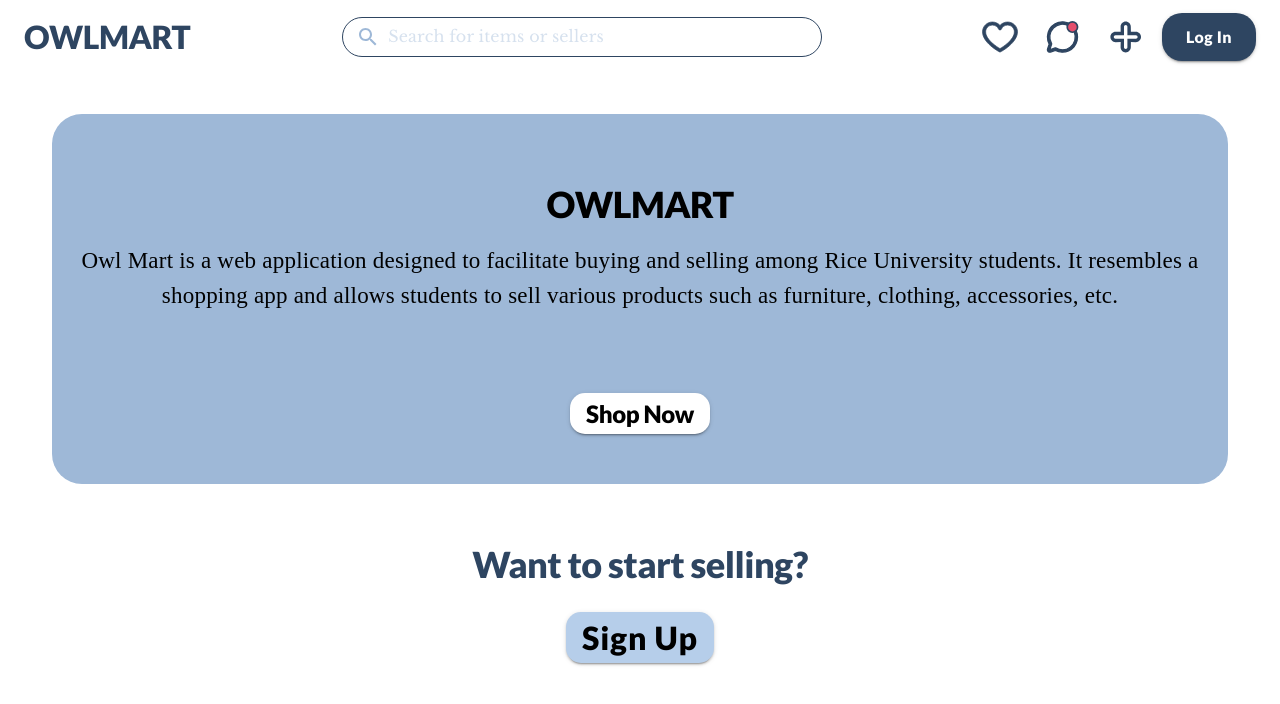
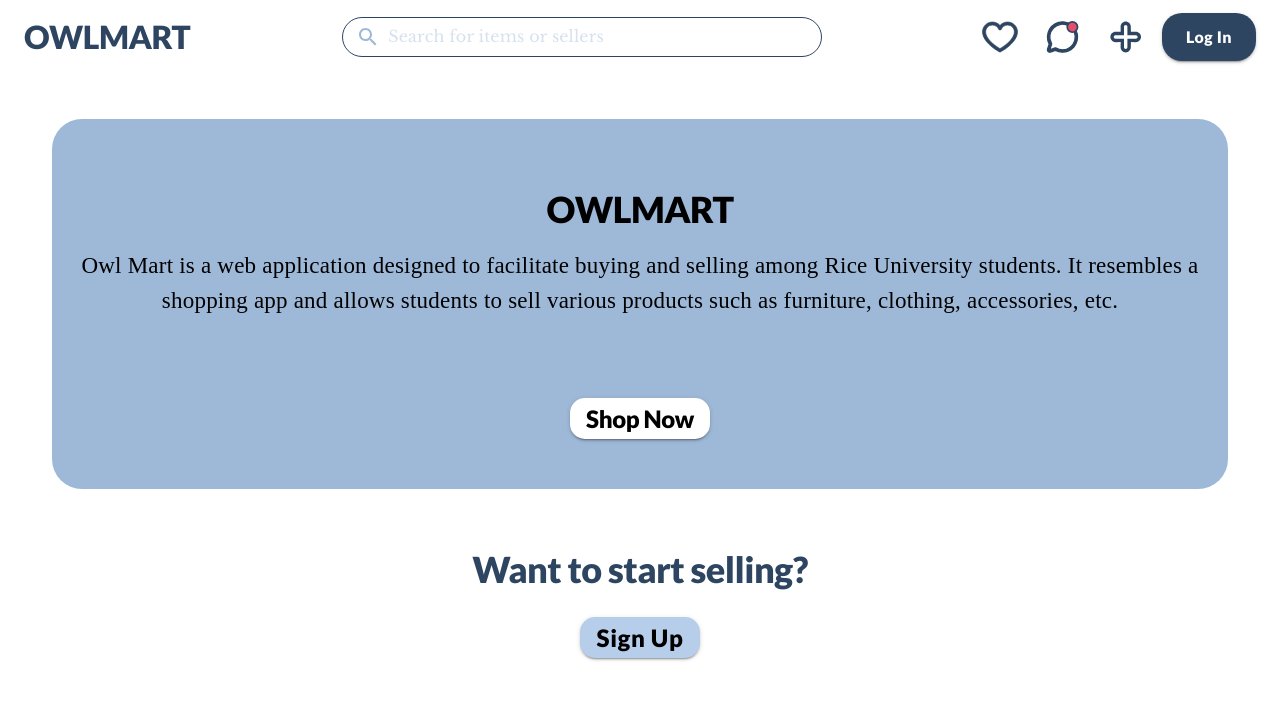
Before and after one commit to rice-apps/owlmart, a React (Create React App) app in the folder client/: page / in a window 1280 px wide. Shown: the top 704 px of the page. Built offline with nearby package versions, Linux system fonts and the light colour scheme.

Commit message:
font size to rem

```diff
--- a/client/src/components/pages/LandingPage.js
+++ b/client/src/components/pages/LandingPage.js
@@ -53,7 +53,7 @@
             <Typography
               variant="h1"
               sx={{
-                fontSize: "24px",
+                fontSize: "1.5rem",
                 fontFamily: "Lato-bold",
                 color: "black",
                 fontStyle: "normal",
@@ -89,7 +89,7 @@
             color: "black",
             marginTop: "1vh",
             fontFamily: "Lato-bold",
-            fontSize: "2rem", //2xroot size
+            fontSize: "1.5rem",
             fontStyle: "normal",
             fontWeight: "700",
             lineHeight: "normal",
```
Also changed, not shown: client/src/components/pages/LandingStyles.js (line endings or trailing spaces).
